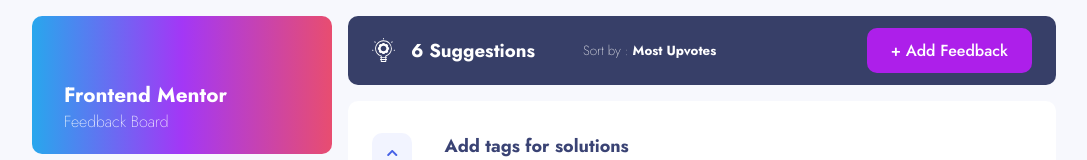
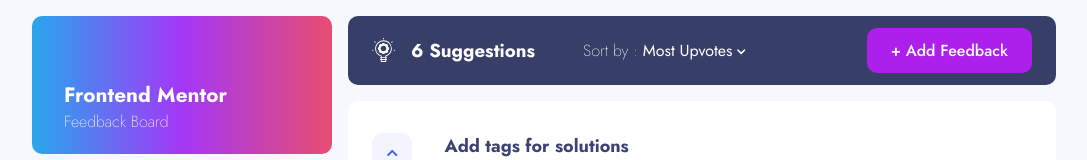
Before and after one commit to gokmenozkn/feedback-app, a React (Create React App) app: page / in a window 1280 px wide. Shown: the top 160 px of the page, without its empty margins (96-1183 px from the left). Built offline with nearby package versions, Linux system fonts and the light colour scheme.

Commit message:
dropdown for sorting added

```diff
--- a/src/components/FeedbackList/index.js
+++ b/src/components/FeedbackList/index.js
@@ -5,15 +5,22 @@
 import Empty from "../Empty/empty";
 
 function Feedback() {
-  const { feedbacks } = useFeedbackContext();
+  const { feedbacks, DROPDOWN_MAP, sortName } = useFeedbackContext();
   const { filterBy } = useFilterContext();
 
-  const dataToShow =
-    filterBy === "all"
-      ? feedbacks.filter((item) => item.status === "suggestion")
-      : feedbacks.filter(
+  const dataToShow = (() => {
+    if (filterBy === "all") {
+      return [...feedbacks]
+        .sort(DROPDOWN_MAP[sortName])
+        .filter((item) => item.status === "suggestion");
+    } else {
+      return [...feedbacks]
+        .sort(DROPDOWN_MAP[sortName])
+        .filter(
           (item) => item.status === "suggestion" && item.category === filterBy
         );
+    }
+  })();
 
   const List = () => {
     if (dataToShow.length > 0) {
@@ -21,7 +28,7 @@
         return <FeedbackItem key={item.id} data={item} />;
       });
     } else {
-      return <Empty />
+      return <Empty />;
     }
   };
 
--- a/src/components/Navbar/index.js
+++ b/src/components/Navbar/index.js
@@ -1,11 +1,45 @@
 /* eslint-disable */
 import navbar from "./navbar.module.scss";
+import { useState } from "react";
 import { Link } from "react-router-dom";
 import { useFeedbackContext } from "../../context/FeedbackContext";
+import { FontAwesomeIcon } from "@fortawesome/react-fontawesome";
+import { faChevronDown } from "@fortawesome/free-solid-svg-icons";
 
 const Navbar = () => {
-  const { feedbacks = [] } = useFeedbackContext();
+  const {
+    feedbacks = [],
+    DROPDOWN_NAMES,
+    sortName,
+    setSortName,
+  } = useFeedbackContext();
   const suggestions = feedbacks.filter((item) => item.status === "suggestion");
+  const [dropdownDisplay, setDropdownDisplay] = useState(false);
+
+  function Dropdown() {
+    return DROPDOWN_NAMES.map((item) => {
+      return (
+        <li key={item} onClick={() => setSortName(item)}>
+          <div
+            style={{
+              display: "flex",
+              alignItems: "center",
+              justifyContent: "space-between",
+            }}
+          >
+            <div>{item}</div>
+            <img
+              src="/assets/shared/icon-check.svg"
+              alt="☑"
+              style={{
+                display: item === sortName ? "block" : "none",
+              }}
+            />
+          </div>
+        </li>
+      );
+    });
+  }
 
   return (
     <nav className={navbar.navbar}>
@@ -14,10 +48,28 @@
           <img src="./assets/suggestions/icon-suggestions.svg" alt="icon" />
           <h3>{suggestions.length} Suggestions</h3>
         </div>
-        <div className={navbar.navbar__left__sort}>
-          <h5>
-            <span className={navbar.sort_by}>Sort by :</span> Most Upvotes
-          </h5>
+        <div
+          className={navbar.navbar__left__sort}
+          onClick={() => setDropdownDisplay(!dropdownDisplay)}
+        >
+          <div className={navbar.flex}>
+            <div className={navbar.sort_by}>Sort by :</div>
+            <div>
+              <span style={{ marginRight: 0.3 + "em" }}>{sortName}</span>
+              <FontAwesomeIcon
+                style={{ fontSize: 0.6 + "rem" }}
+                icon={faChevronDown}
+              />
+            </div>
+          </div>
+          <div
+            className={navbar.dropdown}
+            style={{ display: dropdownDisplay ? "block" : "none" }}
+          >
+            <ul>
+              <Dropdown />
+            </ul>
+          </div>
         </div>
       </div>
       <div className={navbar.navbar__right}>
--- a/src/components/Navbar/navbar.module.scss
+++ b/src/components/Navbar/navbar.module.scss
@@ -29,6 +29,14 @@
     }
 
     &__sort {
+      position: relative;
+
+      .flex {
+        display: flex;
+        cursor: pointer;
+        gap: 0.3em;
+      }
+
       .sort_by {
         font-weight: 200;
       }
@@ -50,3 +58,31 @@
     }
   }
 }
+
+.dropdown {
+  position: absolute;
+  // bottom: 0;
+  top: calc(100% + 1.5em);
+  color: #647196;
+  background-color: #fff;
+  border-radius: 0.625rem;
+  box-shadow: 0px 10px 40px -7px rgba(55, 63, 104, 0.350492);
+  width: 13em;
+
+  ul {
+    list-style: none;
+  }
+
+  li {
+    padding: 0.8em 1em;
+    cursor: pointer;
+
+    &:hover {
+      color: #AD1FEA;
+    }
+  }
+
+  li + li {
+    border-top: 1px solid rgba(58, 67, 116, .15);
+  }
+}
--- a/src/context/FeedbackContext.js
+++ b/src/context/FeedbackContext.js
@@ -1,4 +1,4 @@
-import { createContext, useContext, useReducer } from "react";
+import { createContext, useContext, useReducer, useState } from "react";
 import feedbackData from "../data/data.json";
 import feedbackReducer from "./reducers/feedbackreducer";
 
@@ -16,6 +16,24 @@
 
 function FeedbackProvider({ children }) {
   const [state, dispatch] = useReducer(feedbackReducer, initialState);
+  const [sortName, setSortName] = useState("Most Upvotes");
+
+  const DROPDOWN_MAP = {
+    "Most Upvotes": (a, b) => b.upvotes - a.upvotes,
+    "Least Upvotes": (a, b) => a.upvotes - b.upvotes,
+    "Most Comments": (a, b) => {
+      var aLen = a.comments.length;
+      var bLen = b.comments.length;
+      return bLen - aLen;
+    },
+    "Least Comments": (a, b) => {
+      var aLen = a.comments.length;
+      var bLen = b.comments.length;
+      return aLen - bLen;
+    },
+  };
+
+  const DROPDOWN_NAMES = Object.keys(DROPDOWN_MAP);
 
   function newFeedback(title, category, detail) {
     const { feedbacks } = state;
@@ -70,6 +88,10 @@
     upvote,
     unvote,
     removeFeedback,
+    DROPDOWN_MAP,
+    DROPDOWN_NAMES,
+    sortName,
+    setSortName,
   };
 
   return (
--- a/src/data/data.json
+++ b/src/data/data.json
@@ -173,7 +173,8 @@
       "category": "bug",
       "upvotes": 3,
       "status": "suggestion",
-      "description": "Challenge preview images are missing when you apply a filter."
+      "description": "Challenge preview images are missing when you apply a filter.",
+      "comments": []
     },
     {
       "id": 7,
@@ -266,7 +267,8 @@
       "category": "bug",
       "upvotes": 9,
       "status": "in-progress",
-      "description": "Screenshots of solutions with animations don’t display correctly."
+      "description": "Screenshots of solutions with animations don’t display correctly.",
+      "comments": []
     },
     {
       "id": 12,
```
